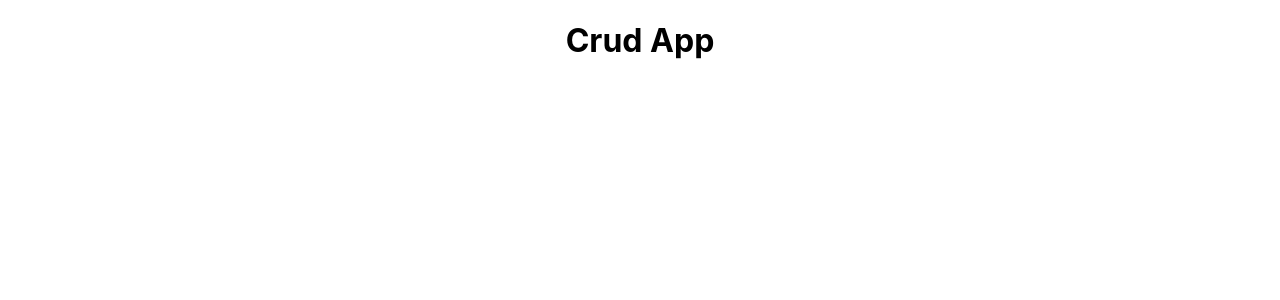
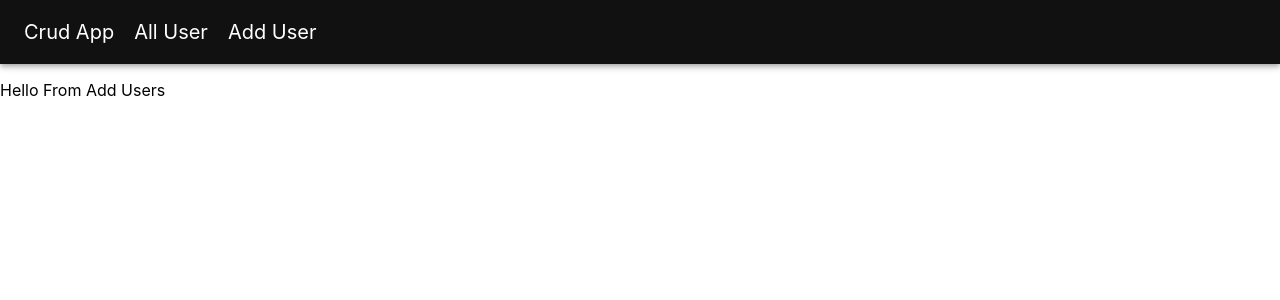
Before and after one commit to ritagujar/100daysOfDevelopement, a React (Create React App) app in the folder REACT/crud-app/: page /add in a window 1280 px wide. Shown: the top 300 px of the page. Built offline with nearby package versions, Linux system fonts and the light colour scheme.

Commit message:
#Day48 - React - Crud App - Added Routes

```diff
--- a/REACT/crud-app/package.json
+++ b/REACT/crud-app/package.json
@@ -3,11 +3,13 @@
   "version": "0.1.0",
   "private": true,
   "dependencies": {
+    "@material-ui/core": "^4.12.3",
     "@testing-library/jest-dom": "^5.16.1",
     "@testing-library/react": "^11.2.7",
     "@testing-library/user-event": "^12.8.3",
     "react": "^17.0.2",
     "react-dom": "^17.0.2",
+    "react-router-dom": "^6.1.1",
     "react-scripts": "4.0.3",
     "web-vitals": "^1.1.2"
   },
--- a/REACT/crud-app/src/App.js
+++ b/REACT/crud-app/src/App.js
@@ -1,10 +1,20 @@
-import "./App.css";
+import NavBar from "./components/NavBar";
+import Home from "./components/Home";
+import AddUser from "./components/AddUser";
+import AllUsers from "./components/AllUsers";
+import { Route, Routes, BrowserRouter, Navigate } from "react-router-dom";
 
 function App() {
   return (
-    <div className="App">
-      <h1>Crud App</h1>
-    </div>
+    <BrowserRouter>
+      <NavBar />
+      <Routes>
+        <Route path="/" element={<Navigate to="/home" />} />
+        <Route path="/home" element={<Home />} />
+        <Route path="/all" element={<AllUsers />} />
+        <Route path="/add" element={<AddUser />} />
+      </Routes>
+    </BrowserRouter>
   );
 }
 
--- /dev/null
+++ b/REACT/crud-app/src/components/AddUser.js
@@ -0,0 +1,7 @@
+import React from "react";
+
+const AddUser = () => {
+  return <p>Hello From Add Users</p>;
+};
+
+export default AddUser;
--- /dev/null
+++ b/REACT/crud-app/src/components/AllUsers.js
@@ -0,0 +1,7 @@
+import React from "react";
+
+const AllUsers = () => {
+  return <p>Hii From All user</p>;
+};
+
+export default AllUsers;
--- /dev/null
+++ b/REACT/crud-app/src/components/Home.js
@@ -0,0 +1,7 @@
+import React from "react";
+
+const Home = () => {
+  return <p>Hii from Home</p>;
+};
+
+export default Home;
--- /dev/null
+++ b/REACT/crud-app/src/components/NavBar.js
@@ -0,0 +1,37 @@
+import React from "react";
+import { AppBar, Toolbar, Typography, makeStyles } from "@material-ui/core";
+import { NavLink } from "react-router-dom";
+
+const useStyle = makeStyles({
+  header: {
+    background: "#111111",
+  },
+  tabs: {
+    color: "#ffffff",
+    textDecoration: "none",
+    marginRight: 20,
+    fontSize: 20,
+  },
+});
+
+const NavBar = () => {
+  const classes = useStyle();
+
+  return (
+    <AppBar className={classes.header} position="static">
+      <Toolbar>
+        <NavLink className={classes.tabs} to="/home">
+          Crud App
+        </NavLink>
+        <NavLink className={classes.tabs} to="/all">
+          All User
+        </NavLink>
+        <NavLink className={classes.tabs} to="/add">
+          Add User
+        </NavLink>
+      </Toolbar>
+    </AppBar>
+  );
+};
+
+export default NavBar;
```
Also changed, not shown: REACT/crud-app/src/components/NotFound.js (added, +7 -0 lines), 1 other file (tests, documents, lock files or other folders).
